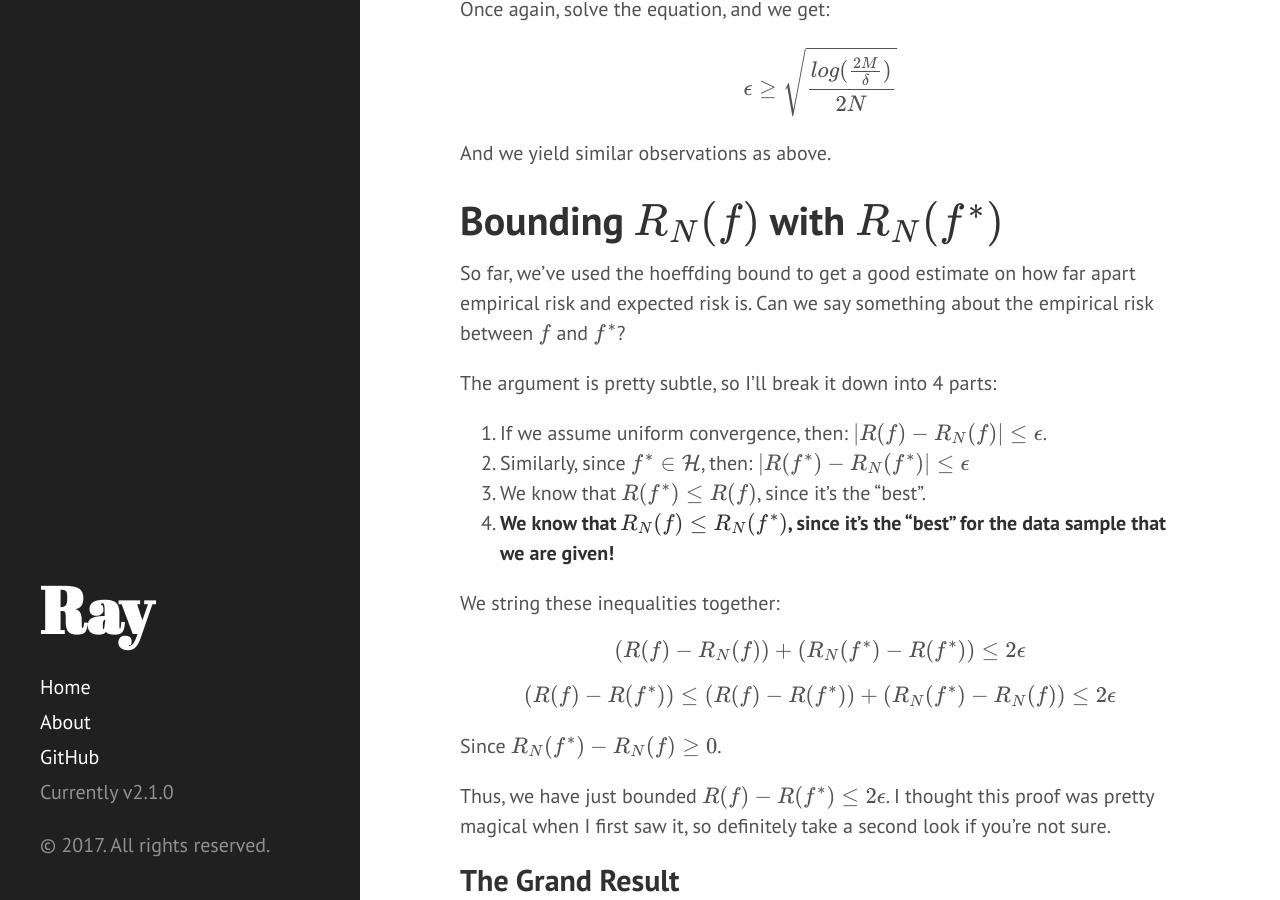
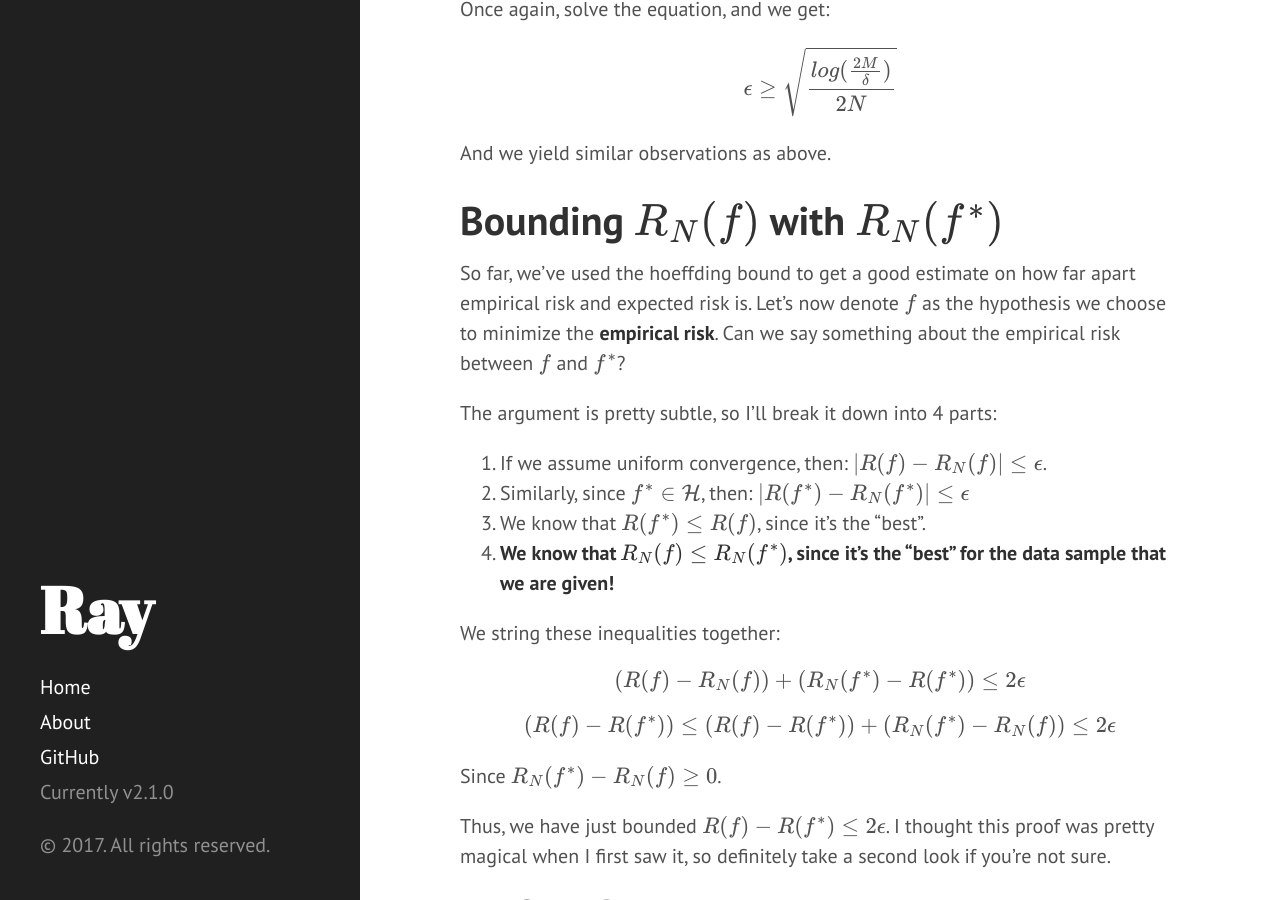
Before and after one commit to OneRaynyDay/oneraynyday.github.io, a Jekyll site: the page built from _posts/2017-08-08-Bias-Variance-Tradeoff.md, in a window 1280 px wide and 900 px high, scrolled down 4177 px. Built offline with Jekyll 4.4.1, drawn with Linux system fonts in a browser that asks for light colours; Markdown is read by kramdown in place of the engine named in the settings; formulas are drawn with MathJax 3.

Commit message:
Updating files

```diff
--- a/_includes/analytics.html
+++ b/_includes/analytics.html
@@ -2,8 +2,9 @@
   (function(i,s,o,g,r,a,m){i['GoogleAnalyticsObject']=r;i[r]=i[r]||function(){
   (i[r].q=i[r].q||[]).push(arguments)},i[r].l=1*new Date();a=s.createElement(o),
   m=s.getElementsByTagName(o)[0];a.async=1;a.src=g;m.parentNode.insertBefore(a,m)
-  })(window,document,'script','//www.google-analytics.com/analytics.js','ga');
+  })(window,document,'script','https://www.google-analytics.com/analytics.js','ga');
 
   ga('create', 'UA-104205854-1', 'auto');
   ga('send', 'pageview');
+
 </script>
--- a/_posts/2017-08-08-Bias-Variance-Tradeoff.md
+++ b/_posts/2017-08-08-Bias-Variance-Tradeoff.md
@@ -142,7 +142,7 @@ And we yield similar observations as above.
 
 # Bounding $R_N(f)$ with $R_N(f^*)$
 
-So far, we've used the hoeffding bound to get a good estimate on how far apart empirical risk and expected risk is. Can we say something about the empirical risk between $f$ and $f^*$?
+So far, we've used the hoeffding bound to get a good estimate on how far apart empirical risk and expected risk is. Let's now denote $f$ as the hypothesis we choose to minimize the **empirical risk**. Can we say something about the empirical risk between $f$ and $f^*$?
 
 The argument is pretty subtle, so I'll break it down into 4 parts:
 
```
